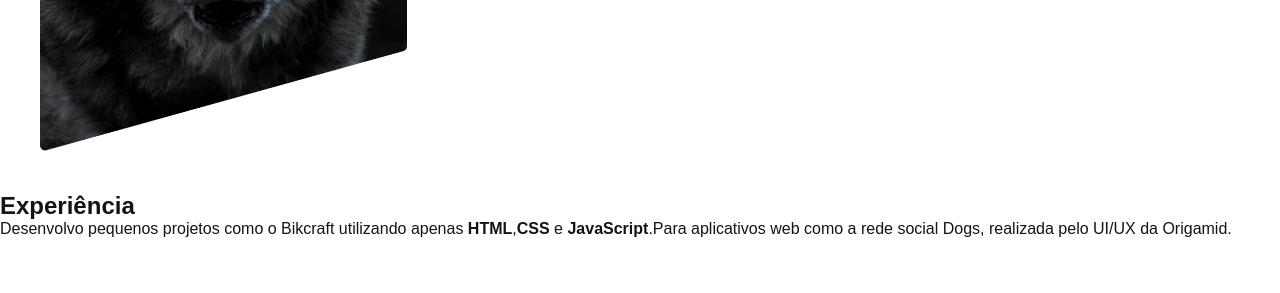
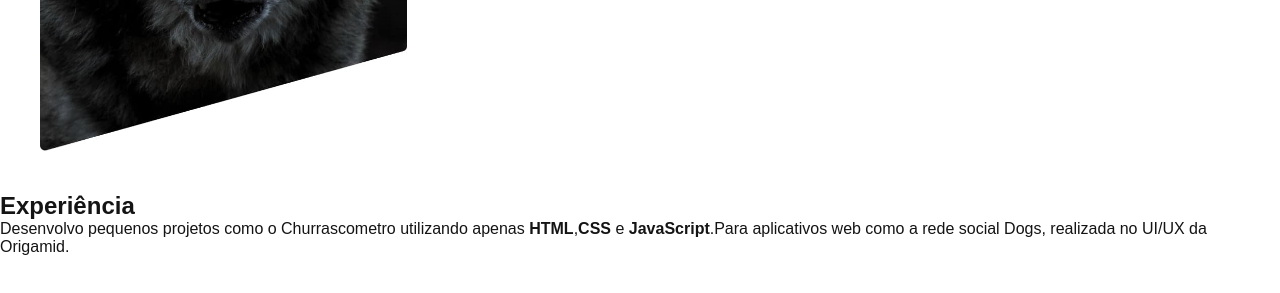
Before and after one commit to JosueFernandes7/Html-and-Css-Projects, a plain HTML site: page (07) Projeto portifólio/index.html in a window 1280 px wide. Shown: the part 541-834 px from the top of the page. Drawn offline with Linux system fonts and the light colour scheme.

Commit message:
Last updates

```diff
--- a/(07) Projeto portifólio/index.html
+++ b/(07) Projeto portifólio/index.html
@@ -5,6 +5,7 @@
   <meta name="viewport" content="width=device-width, initial-scale=1.0">
   <link rel="stylesheet" href="./css/style.css">
   <title>Desenvolvedor Front-end</title>
+  <link rel="icon" type="imagem/png" href="./img/detalhe.svg" />
 </head>
 <body>
   <header class="header">
@@ -30,7 +31,7 @@
   <section aria-label="Experiência"id="experiencia"class="experiencia">
     <h2 class="subtitulo">Experiência</h2>
     <div>
-      <p>Desenvolvo pequenos projetos como o Bikcraft utilizando apenas <strong>HTML</strong>,<strong>CSS</strong> e <strong>JavaScript</strong>.Para aplicativos web como a rede social Dogs, realizada pelo UI/UX da Origamid.</p>
+      <p class="experiencia-texto">Desenvolvo pequenos projetos como o Churrascometro utilizando apenas <strong>HTML</strong>,<strong>CSS</strong> e <strong>JavaScript</strong>.Para aplicativos web como a rede social Dogs, realizada no UI/UX da Origamid.</p>
 
     </div>
   </section>
```
